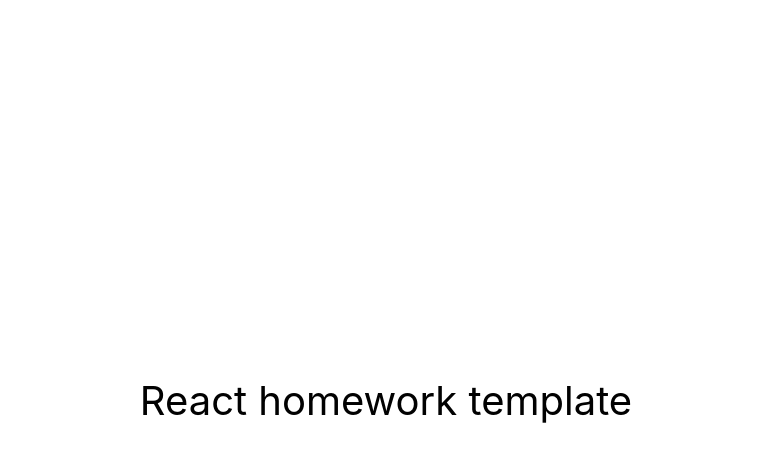
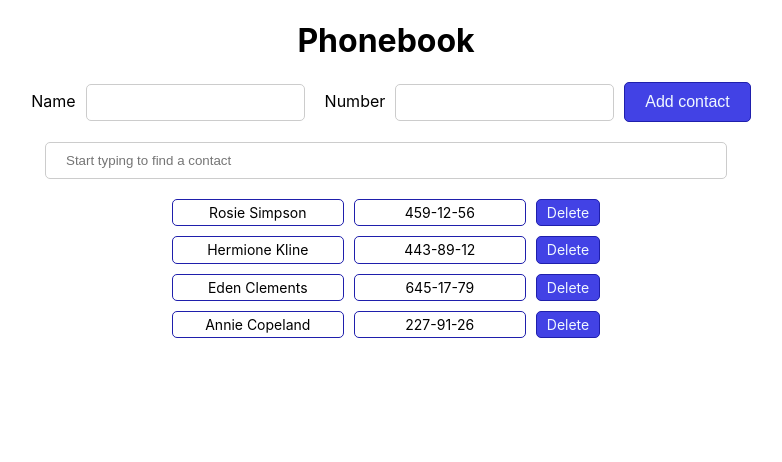
Before and after one commit to AnnaKilchytska/goit-react-hw-04-phonebook, a React (Create React App) app: page / in a window 1280 px wide. Shown: the top 462 px of the page, without its empty margins (254-1036 px from the left). Built offline with nearby package versions, Linux system fonts and the light colour scheme.

Commit message:
first commit

```diff
--- a/package.json
+++ b/package.json
@@ -2,7 +2,7 @@
   "name": "react-homework-template",
   "version": "0.1.0",
   "private": true,
-  "homepage": "https://goitacademy.github.io/react-homework-template/",
+  "homepage": "https://annakilchytska.github.io/goit-react-hw-04-phonebook/",
   "dependencies": {
     "@testing-library/jest-dom": "^5.16.3",
     "@testing-library/react": "^12.1.4",
--- a/src/components/App.jsx
+++ b/src/components/App.jsx
@@ -1,16 +1,77 @@
-export const App = () => {
-  return (
-    <div
-      style={{
-        height: '100vh',
-        display: 'flex',
-        justifyContent: 'center',
-        alignItems: 'center',
-        fontSize: 40,
-        color: '#010101'
-      }}
-    >
-      React homework template
-    </div>
-  );
-};
+import { nanoid } from 'nanoid';
+
+import React, { Component } from 'react';
+import ContactForm from './ContactForm';
+import ContactList from './ContactList';
+import Filter from './Filter';
+import css from './App.module.css';
+
+class App extends Component {
+  state = {
+    contacts: [
+      { id: 'id-1', name: 'Rosie Simpson', number: '459-12-56' },
+      { id: 'id-2', name: 'Hermione Kline', number: '443-89-12' },
+      { id: 'id-3', name: 'Eden Clements', number: '645-17-79' },
+      { id: 'id-4', name: 'Annie Copeland', number: '227-91-26' },
+    ],
+    filter: '',
+  };
+
+  addContact = contact => {
+    if (this.state.contacts.some(item => item.name === contact.name)) {
+      alert(`${contact.name} is already in contact list!`);
+      return;
+    }
+
+    contact.id = nanoid();
+
+    console.log('contact on App', contact);
+    this.setState(prevState => {
+      return {
+        contacts: [contact, ...prevState.contacts],
+      };
+    });
+  };
+
+  onFilterContacts = () => {
+    return this.state.contacts.filter(contact => {
+      console.log('on filter change', this.state.filter, contact);
+      return contact.name
+        .toLowerCase()
+        .includes(this.state.filter.toLowerCase());
+    });
+  };
+
+  changeFilter = e => {
+    console.log(e.target.value);
+
+    this.setState({ filter: e.target.value });
+    console.log(this.filteredContacts);
+  };
+
+  onDeleteContact = id => {
+    console.log(id);
+    this.setState(prevState => {
+      return {
+        contacts: prevState.contacts.filter(contact => contact.id !== id),
+      };
+    });
+  };
+
+  render() {
+    const filteredContacts = this.onFilterContacts();
+    return (
+      <div className={css.AppContainer}>
+        <h1 className={css.AppTitle}>Phonebook</h1>
+        <ContactForm onSubmit={this.addContact} />
+        <Filter onChange={this.changeFilter} value={this.state.filter} />
+        <ContactList
+          contacts={filteredContacts}
+          onDelete={this.onDeleteContact}
+        />
+      </div>
+    );
+  }
+}
+
+export default App;
--- /dev/null
+++ b/src/components/App.module.css
@@ -0,0 +1,9 @@
+.AppContainer {
+  width: 800px;
+  margin-right: auto;
+  margin-left: auto;
+}
+
+.AppTitle {
+  text-align: center;
+}
--- /dev/null
+++ b/src/components/ContactForm.jsx
@@ -0,0 +1,76 @@
+import PropTypes from 'prop-types';
+
+import React, { Component } from 'react';
+import css from './ContactForm.module.css';
+
+class ContactForm extends Component {
+  static propTypes = {
+    onSubmit: PropTypes.func.isRequired,
+  };
+
+  state = {
+    name: '',
+    number: '',
+  };
+
+  handleInputChange = event => {
+    const { name, value } = event.target;
+    this.setState({
+      [name]: value,
+    });
+  };
+
+  handleSubmit = event => {
+    event.preventDefault();
+    console.log(this.state);
+
+    this.props.onSubmit(this.state);
+    this.formReset();
+  };
+
+  formReset = () => {
+    return this.setState({
+      name: '',
+      number: '',
+    });
+  };
+
+  render() {
+    return (
+      <form onSubmit={this.handleSubmit} className={css.ContactForm}>
+        <label htmlFor="name" className={css.inputLabel}>
+          Name
+          <input
+            className={css.input}
+            type="text"
+            name="name"
+            pattern="^[a-zA-Zа-яА-Я]+(([' -][a-zA-Zа-яА-Я ])?[a-zA-Zа-яА-Я]*)*$"
+            title="Name may contain only letters, apostrophe, dash and spaces. For example Adrian, Jacob Mercer, Charles de Batz de Castelmore d'Artagnan"
+            required
+            onChange={this.handleInputChange}
+            value={this.state.name}
+          />
+        </label>
+        <label htmlFor="number" className={css.inputLabel}>
+          Number
+          <input
+            className={css.input}
+            type="tel"
+            name="number"
+            pattern="\+?\d{1,4}?[-.\s]?\(?\d{1,3}?\)?[-.\s]?\d{1,4}[-.\s]?\d{1,4}[-.\s]?\d{1,9}"
+            title="Phone number must be digits and can contain spaces, dashes, parentheses and can start with +"
+            required
+            onChange={this.handleInputChange}
+            value={this.state.number}
+          />
+        </label>
+
+        <button type="submit" className={css.formButton}>
+          Add contact
+        </button>
+      </form>
+    );
+  }
+}
+
+export default ContactForm;
--- /dev/null
+++ b/src/components/ContactForm.module.css
@@ -0,0 +1,37 @@
+.ContactForm {
+  text-align: center;
+}
+
+.inputLabel {
+  /* display: block; */
+  margin-right: 10px;
+  margin-left: 10px;
+}
+
+.inputLabel input {
+  margin-left: 10px;
+  padding: 10px 20px;
+  border-radius: 5px;
+  border: 1px solid #ccc;
+  outline: none;
+}
+.inputLabel input:focus {
+  border-color: #1f1fac;
+}
+
+.formButton {
+  padding: 10px 20px;
+  border: 1px solid #1f1fac;
+  border-radius: 5px;
+  background-color: #4242e5;
+  color: aliceblue;
+  cursor: pointer;
+  min-width: 120px;
+  font-size: 16px;
+
+  transition: background-color 0.2s ease-in-out;
+}
+
+.formButton:hover {
+  background-color: #2e2e9a;
+}
--- /dev/null
+++ b/src/components/ContactList.jsx
@@ -0,0 +1,45 @@
+import PropTypes from 'prop-types';
+
+import React, { Component } from 'react';
+import css from './ContactList.module.css';
+
+class ContactList extends Component {
+  static propTypes = {
+    contacts: PropTypes.arrayOf(
+      PropTypes.shape({
+        id: PropTypes.string.isRequired,
+        name: PropTypes.string.isRequired,
+        number: PropTypes.string.isRequired,
+      })
+    ).isRequired,
+    onDelete: PropTypes.func.isRequired,
+  };
+
+  render() {
+    return (
+      <ul className={css.contactList}>
+        {this.props.contacts.map(contact => {
+          return (
+            <li
+              key={contact.id}
+              id={contact.id}
+              className={css.contactListItem}
+            >
+              <span className={css.contactListName}>{contact.name}</span>
+              <span className={css.contactListNumber}>{contact.number}</span>
+              <button
+                className={css.deleteButton}
+                type="button"
+                onClick={() => this.props.onDelete(contact.id)}
+              >
+                Delete
+              </button>
+            </li>
+          );
+        })}
+      </ul>
+    );
+  }
+}
+
+export default ContactList;
--- /dev/null
+++ b/src/components/ContactList.module.css
@@ -0,0 +1,43 @@
+.contactList {
+  /* width: 400px; */
+  margin-right: auto;
+  margin-left: auto;
+  text-align: center;
+  text-decoration: none;
+}
+
+.contactListItem:not(:last-child) {
+  margin-bottom: 10px;
+}
+
+.contactListName,
+.contactListNumber {
+  display: inline-block;
+  min-width: 150px;
+  border: 1px solid #1f1fac;
+  border-radius: 5px;
+  padding: 5px 10px;
+  font-size: 14px;
+  margin-right: 10px;
+  line-height: 1.1;
+}
+
+.deleteButton {
+  font-family: inherit;
+  display: inline-block;
+  padding: 5px 10px;
+  border: 1px solid #1f1fac;
+  border-radius: 5px;
+  background-color: #4242e5;
+  color: aliceblue;
+  cursor: pointer;
+  font-size: 14px;
+  line-height: 1.1;
+
+  transition: background-color 0.2s ease-in-out, border 0.2s ease-in-out;
+}
+
+.deleteButton:hover {
+  background-color: #fa556e;
+  border: 1px solid #fa556e;
+}
--- /dev/null
+++ b/src/components/Filter.jsx
@@ -0,0 +1,26 @@
+import PropTypes from 'prop-types';
+
+import React, { Component } from 'react';
+import css from './Filter.module.css';
+
+class Filter extends Component {
+  static propTypes = {
+    value: PropTypes.string.isRequired,
+    onChange: PropTypes.func.isRequired,
+  };
+
+  render() {
+    return (
+      <div className={css.filterContainer}>
+        <input
+          type="text"
+          onChange={this.props.onChange}
+          value={this.props.value}
+          placeholder="Start typing to find a contact"
+        />
+      </div>
+    );
+  }
+}
+
+export default Filter;
--- /dev/null
+++ b/src/components/Filter.module.css
@@ -0,0 +1,17 @@
+.filterContainer {
+  text-align: center;
+  margin-top: 20px;
+  margin-bottom: 20px;
+}
+
+.filterContainer input {
+  width: 80%;
+  padding: 10px 20px;
+  border-radius: 5px;
+  border: 1px solid #ccc;
+  outline: none;
+}
+
+.filterContainer input:focus {
+  border: 1px solid #1f1fac;
+}
--- a/src/index.css
+++ b/src/index.css
@@ -13,3 +13,11 @@ code {
   font-family: source-code-pro, Menlo, Monaco, Consolas, 'Courier New',
     monospace;
 }
+
+ul,
+li {
+  margin: 0;
+  padding: 0;
+  text-decoration: none;
+  list-style: none;
+}
--- a/src/index.js
+++ b/src/index.js
@@ -1,6 +1,6 @@
 import React from 'react';
 import ReactDOM from 'react-dom/client';
-import { App } from 'components/App';
+import App from 'components/App';
 import './index.css';
 
 ReactDOM.createRoot(document.getElementById('root')).render(
```
